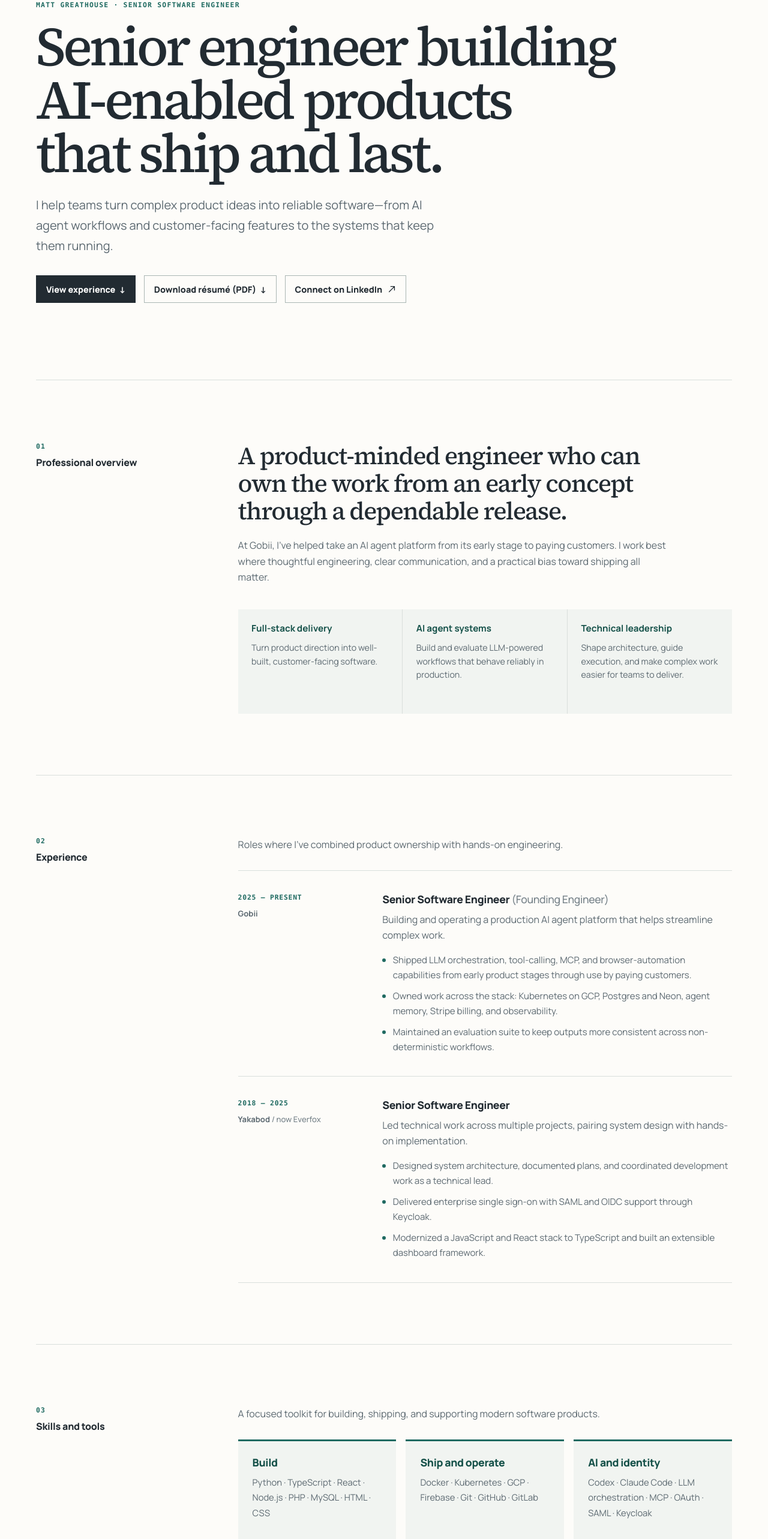
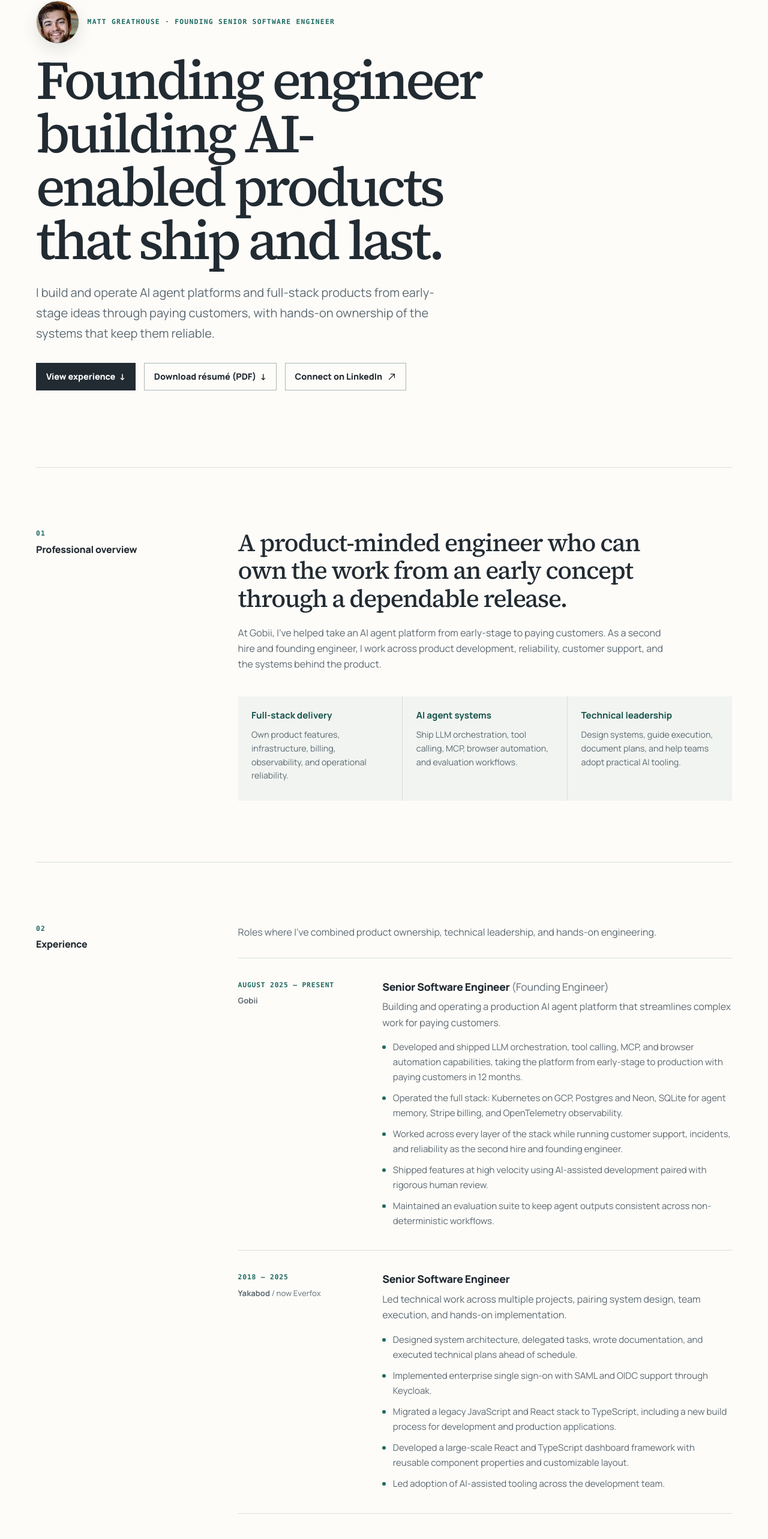
Before and after one commit to matt-greathouse/mattgreat.house, a React (Vite) app: page / in a window 1280 px wide. Shown: the part 222-2788 px from the top of the page at 60% size. Built offline with nearby package versions, Linux system fonts and the light colour scheme.

Commit message:
Update portfolio profile and experience details

```diff
--- a/index.html
+++ b/index.html
@@ -44,6 +44,7 @@
             "url": "https://mattgreat.house/",
             "jobTitle": "Senior Software Engineer",
             "description": "Founding senior software engineer building AI agent systems and reliable full-stack products.",
+            "image": "https://mattgreat.house/matt-greathouse-headshot.jpg",
             "email": "mailto:matt@mattgreat.house",
             "telephone": "+1-717-408-8083",
             "sameAs": [
--- a/public/plain.css
+++ b/public/plain.css
@@ -41,6 +41,9 @@ main { padding-bottom: 3rem; }
 section { padding: 3.5rem 0; border-bottom: 1px solid var(--line); scroll-margin-top: 1rem; }
 .hero { padding-top: 5.5rem; }
 .eyebrow, .date { margin: 0 0 .7rem; color: var(--accent); font-family: ui-monospace, SFMono-Regular, Menlo, monospace; font-size: .78rem; font-weight: 800; letter-spacing: .05em; line-height: 1.4; text-transform: uppercase; }
+.hero-identity { display: flex; align-items: center; gap: .85rem; margin-bottom: 1rem; }
+.hero-identity .eyebrow { margin: 0; }
+.hero-headshot { width: 72px; height: 72px; border: 1px solid var(--line); border-radius: 50%; object-fit: cover; box-shadow: 0 10px 24px color-mix(in srgb, var(--ink) 12%, transparent); }
 h1, h2, h3, p { margin-top: 0; }
 h1, h2 { max-width: 22ch; font-family: Georgia, "Times New Roman", serif; font-weight: 600; line-height: 1.12; text-wrap: balance; }
 h1 { margin-bottom: 1.2rem; font-size: clamp(2.5rem, 8vw, 4.4rem); letter-spacing: -.04em; }
--- a/public/plain.html
+++ b/public/plain.html
@@ -28,44 +28,51 @@
 
     <main class="wrapper" id="content">
       <section class="hero" id="top" aria-labelledby="page-title">
-        <p class="eyebrow">Matt Greathouse · Senior software engineer</p>
-        <h1 id="page-title">Senior engineer building AI-enabled products that ship and last.</h1>
-        <p>I help teams turn complex product ideas into reliable software—from AI agent workflows and customer-facing features to the systems that keep them running.</p>
+        <div class="hero-identity">
+          <img class="hero-headshot" src="/matt-greathouse-headshot.jpg" width="72" height="72" alt="Matt Greathouse" />
+          <p class="eyebrow">Matt Greathouse · Founding senior software engineer</p>
+        </div>
+        <h1 id="page-title">Founding engineer building AI-enabled products that ship and last.</h1>
+        <p>I build and operate AI agent platforms and full-stack products from early-stage ideas through paying customers, with hands-on ownership of the systems that keep them reliable.</p>
         <p class="hero-links"><a href="#experience">View experience</a><a href="/resume/">View résumé</a><a href="/matt-greathouse-resume.pdf" download>Download résumé (PDF)</a><a href="https://www.linkedin.com/in/matt-greathouse-977aa6110/" target="_blank" rel="noreferrer">Connect on LinkedIn <span aria-hidden="true">↗</span></a></p>
       </section>
 
       <section id="overview" aria-labelledby="overview-title">
         <p class="eyebrow">01 · Professional overview</p>
         <h2 id="overview-title">A product-minded engineer who can own the work from an early concept through a dependable release.</h2>
-        <p>At Gobii, I&apos;ve helped take an AI agent platform from its early stage to paying customers. I work best where thoughtful engineering, clear communication, and a practical bias toward shipping all matter.</p>
+        <p>At Gobii, I&apos;ve helped take an AI agent platform from early-stage to paying customers. As a second hire and founding engineer, I work across product development, reliability, customer support, and the systems behind the product.</p>
         <dl class="strengths">
-          <div><dt>Full-stack delivery</dt><dd>Turn product direction into well-built, customer-facing software.</dd></div>
-          <div><dt>AI agent systems</dt><dd>Build and evaluate LLM-powered workflows that behave reliably in production.</dd></div>
-          <div><dt>Technical leadership</dt><dd>Shape architecture, guide execution, and make complex work easier for teams to deliver.</dd></div>
+          <div><dt>Full-stack delivery</dt><dd>Own product features, infrastructure, billing, observability, and operational reliability.</dd></div>
+          <div><dt>AI agent systems</dt><dd>Ship LLM orchestration, tool calling, MCP, browser automation, and evaluation workflows.</dd></div>
+          <div><dt>Technical leadership</dt><dd>Design systems, guide execution, document plans, and help teams adopt practical AI tooling.</dd></div>
         </dl>
       </section>
 
       <section id="experience" aria-labelledby="experience-title">
         <p class="eyebrow">02 · Experience</p>
-        <h2 id="experience-title">Roles where I&apos;ve combined product ownership with hands-on engineering.</h2>
+        <h2 id="experience-title">Roles where I&apos;ve combined product ownership, technical leadership, and hands-on engineering.</h2>
 
         <article>
-          <header><p class="date">2025 — Present</p><h3>Gobii · Senior Software Engineer (Founding Engineer)</h3></header>
-          <p>Building and operating a production AI agent platform that helps streamline complex work.</p>
+          <header><p class="date">August 2025 — Present</p><h3>Gobii · Senior Software Engineer (Founding Engineer)</h3></header>
+          <p>Building and operating a production AI agent platform that streamlines complex work for paying customers.</p>
           <ul>
-            <li>Shipped LLM orchestration, tool-calling, MCP, and browser-automation capabilities from early product stages through use by paying customers.</li>
-            <li>Owned work across the stack: Kubernetes on GCP, Postgres and Neon, agent memory, Stripe billing, and observability.</li>
-            <li>Maintained an evaluation suite to keep outputs more consistent across non-deterministic workflows.</li>
+            <li>Developed and shipped LLM orchestration, tool calling, MCP, and browser automation capabilities, taking the platform from early-stage to production with paying customers in 12 months.</li>
+            <li>Operated the full stack: Kubernetes on GCP, Postgres and Neon, SQLite for agent memory, Stripe billing, and OpenTelemetry observability.</li>
+            <li>Worked across every layer of the stack while running customer support, incidents, and reliability as the second hire and founding engineer.</li>
+            <li>Shipped features at high velocity using AI-assisted development paired with rigorous human review.</li>
+            <li>Maintained an evaluation suite to keep agent outputs consistent across non-deterministic workflows.</li>
           </ul>
         </article>
 
         <article>
           <header><p class="date">2018 — 2025</p><h3>Yakabod (now Everfox) · Senior Software Engineer</h3></header>
-          <p>Led technical work across multiple projects, pairing system design with hands-on implementation.</p>
+          <p>Led technical work across multiple projects, pairing system design, team execution, and hands-on implementation.</p>
           <ul>
-            <li>Designed system architecture, documented plans, and coordinated development work as a technical lead.</li>
-            <li>Delivered enterprise single sign-on with SAML and OIDC support through Keycloak.</li>
-            <li>Modernized a JavaScript and React stack to TypeScript and built an extensible dashboard framework.</li>
+            <li>Designed system architecture, delegated tasks, wrote documentation, and executed technical plans ahead of schedule.</li>
+            <li>Implemented enterprise single sign-on with SAML and OIDC support through Keycloak.</li>
+            <li>Migrated a legacy JavaScript and React stack to TypeScript, including a new build process for development and production applications.</li>
+            <li>Developed a large-scale React and TypeScript dashboard framework with reusable component properties and customizable layout.</li>
+            <li>Led adoption of AI-assisted tooling across the development team.</li>
           </ul>
         </article>
       </section>
@@ -74,9 +81,9 @@
         <p class="eyebrow">03 · Skills and tools</p>
         <h2 id="skills-title">A focused toolkit for building, shipping, and supporting modern software products.</h2>
         <dl class="skill-list">
-          <div><dt>Build</dt><dd>Python · TypeScript · React · Node.js · PHP · MySQL · HTML · CSS</dd></div>
-          <div><dt>Ship and operate</dt><dd>Docker · Kubernetes · GCP · Firebase · Git · GitHub · GitLab</dd></div>
-          <div><dt>AI and identity</dt><dd>Codex · Claude Code · LLM orchestration · MCP · OAuth · SAML · Keycloak</dd></div>
+          <div><dt>Build</dt><dd>Python · TypeScript · React · Node.js · Java · PHP · SQLite · MySQL · HTML · CSS · SCSS</dd></div>
+          <div><dt>Ship and operate</dt><dd>Docker · Kubernetes · GCP · Azure · Firebase · Postgres · Neon · Stripe · OpenTelemetry · Git</dd></div>
+          <div><dt>AI and identity</dt><dd>Codex · Claude Code · LLM orchestration · MCP · API development · OAuth · SAML · OIDC · Keycloak</dd></div>
         </dl>
       </section>
 
@@ -84,8 +91,8 @@
         <p class="eyebrow">04 · Background</p>
         <h2 id="background-title">A strong technical foundation, with years of practical web work alongside it.</h2>
         <dl class="background-list">
-          <div><dt>Education</dt><dd>Bachelor&apos;s degree in Computer Information Systems, Grove City College.</dd></div>
-          <div><dt>Additional experience</dt><dd>Freelance web developer and technical support since 2014, building and maintaining websites for clients.</dd></div>
+          <div><dt>Education</dt><dd>Bachelor&apos;s degree in Computer Information Systems, Grove City College, 2018.</dd></div>
+          <div><dt>Additional experience</dt><dd>Freelance web developer and technical support since 2014, plus internships at Highgear and Global Data Consultants.</dd></div>
         </dl>
       </section>
 
--- a/public/resume/index.html
+++ b/public/resume/index.html
@@ -28,6 +28,7 @@
           "name": "Matt Greathouse",
           "url": "https://mattgreat.house/",
           "jobTitle": "Senior Software Engineer",
+          "image": "https://mattgreat.house/matt-greathouse-headshot.jpg",
           "email": "mailto:matt@mattgreat.house",
           "telephone": "+1-717-408-8083",
           "sameAs": [
--- a/src/main.tsx
+++ b/src/main.tsx
@@ -132,9 +132,12 @@ function App() {
 
       <main id="content">
         <section className="hero page-shell" id="top" aria-labelledby="hero-title">
-          <p className="kicker">Matt Greathouse · Senior software engineer</p>
-          <h1 id="hero-title">Senior engineer building AI-enabled products that ship and last.</h1>
-          <p className="hero-copy">I help teams turn complex product ideas into reliable software—from AI agent workflows and customer-facing features to the systems that keep them running.</p>
+          <div className="hero-identity">
+            <img className="hero-headshot" src="/matt-greathouse-headshot.jpg" width="72" height="72" alt="Matt Greathouse" />
+            <p className="kicker">Matt Greathouse · Founding senior software engineer</p>
+          </div>
+          <h1 id="hero-title">Founding engineer building AI-enabled products that ship and last.</h1>
+          <p className="hero-copy">I build and operate AI agent platforms and full-stack products from early-stage ideas through paying customers, with hands-on ownership of the systems that keep them reliable.</p>
           <div className="hero-actions">
             <a className="button button-primary" href="#experience">View experience <span aria-hidden="true">↓</span></a>
             <a className="button button-secondary" href="/matt-greathouse-resume.pdf" download>Download résumé (PDF) <span aria-hidden="true">↓</span></a>
@@ -146,11 +149,11 @@ function App() {
           <SectionHeading number="01" title="Professional overview" />
           <div className="section-content">
             <p className="section-lede" id="overview-title">A product-minded engineer who can own the work from an early concept through a dependable release.</p>
-            <p className="section-copy">At Gobii, I&apos;ve helped take an AI agent platform from its early stage to paying customers. I work best where thoughtful engineering, clear communication, and a practical bias toward shipping all matter.</p>
+            <p className="section-copy">At Gobii, I&apos;ve helped take an AI agent platform from early-stage to paying customers. As a second hire and founding engineer, I work across product development, reliability, customer support, and the systems behind the product.</p>
             <ul className="strength-list" aria-label="Core strengths">
-              <li><strong>Full-stack delivery</strong><span>Turn product direction into well-built, customer-facing software.</span></li>
-              <li><strong>AI agent systems</strong><span>Build and evaluate LLM-powered workflows that behave reliably in production.</span></li>
-              <li><strong>Technical leadership</strong><span>Shape architecture, guide execution, and make complex work easier for teams to deliver.</span></li>
+              <li><strong>Full-stack delivery</strong><span>Own product features, infrastructure, billing, observability, and operational reliability.</span></li>
+              <li><strong>AI agent systems</strong><span>Ship LLM orchestration, tool calling, MCP, browser automation, and evaluation workflows.</span></li>
+              <li><strong>Technical leadership</strong><span>Design systems, guide execution, document plans, and help teams adopt practical AI tooling.</span></li>
             </ul>
           </div>
         </section>
@@ -158,17 +161,19 @@ function App() {
         <section className="page-shell section" id="experience" aria-labelledby="experience-title">
           <SectionHeading number="02" title="Experience" />
           <div className="section-content">
-            <p className="section-intro" id="experience-title">Roles where I&apos;ve combined product ownership with hands-on engineering.</p>
+            <p className="section-intro" id="experience-title">Roles where I&apos;ve combined product ownership, technical leadership, and hands-on engineering.</p>
             <div className="experience-list">
               <article className="experience-card">
-                <div className="experience-meta"><p>2025 — Present</p><p>Gobii</p></div>
+                <div className="experience-meta"><p>August 2025 — Present</p><p>Gobii</p></div>
                 <div className="experience-details">
                   <h3>Senior Software Engineer <span>(Founding Engineer)</span></h3>
-                  <p>Building and operating a production AI agent platform that helps streamline complex work.</p>
+                  <p>Building and operating a production AI agent platform that streamlines complex work for paying customers.</p>
                   <ul>
-                    <li>Shipped LLM orchestration, tool-calling, MCP, and browser-automation capabilities from early product stages through use by paying customers.</li>
-                    <li>Owned work across the stack: Kubernetes on GCP, Postgres and Neon, agent memory, Stripe billing, and observability.</li>
-                    <li>Maintained an evaluation suite to keep outputs more consistent across non-deterministic workflows.</li>
+                    <li>Developed and shipped LLM orchestration, tool calling, MCP, and browser automation capabilities, taking the platform from early-stage to production with paying customers in 12 months.</li>
+                    <li>Operated the full stack: Kubernetes on GCP, Postgres and Neon, SQLite for agent memory, Stripe billing, and OpenTelemetry observability.</li>
+                    <li>Worked across every layer of the stack while running customer support, incidents, and reliability as the second hire and founding engineer.</li>
+                    <li>Shipped features at high velocity using AI-assisted development paired with rigorous human review.</li>
+                    <li>Maintained an evaluation suite to keep agent outputs consistent across non-deterministic workflows.</li>
                   </ul>
                 </div>
               </article>
@@ -176,11 +181,13 @@ function App() {
                 <div className="experience-meta"><p>2018 — 2025</p><p>Yakabod <span>/ now Everfox</span></p></div>
                 <div className="experience-details">
                   <h3>Senior Software Engineer</h3>
-                  <p>Led technical work across multiple projects, pairing system design with hands-on implementation.</p>
+                  <p>Led technical work across multiple projects, pairing system design, team execution, and hands-on implementation.</p>
                   <ul>
-                    <li>Designed system architecture, documented plans, and coordinated development work as a technical lead.</li>
-                    <li>Delivered enterprise single sign-on with SAML and OIDC support through Keycloak.</li>
-                    <li>Modernized a JavaScript and React stack to TypeScript and built an extensible dashboard framework.</li>
+                    <li>Designed system architecture, delegated tasks, wrote documentation, and executed technical plans ahead of schedule.</li>
+                    <li>Implemented enterprise single sign-on with SAML and OIDC support through Keycloak.</li>
+                    <li>Migrated a legacy JavaScript and React stack to TypeScript, including a new build process for development and production applications.</li>
+                    <li>Developed a large-scale React and TypeScript dashboard framework with reusable component properties and customizable layout.</li>
+                    <li>Led adoption of AI-assisted tooling across the development team.</li>
                   </ul>
                 </div>
               </article>
@@ -193,9 +200,9 @@ function App() {
           <div className="section-content">
             <p className="section-intro" id="skills-title">A focused toolkit for building, shipping, and supporting modern software products.</p>
             <div className="skill-groups">
-              <section><h3>Build</h3><p>Python · TypeScript · React · Node.js · PHP · MySQL · HTML · CSS</p></section>
-              <section><h3>Ship and operate</h3><p>Docker · Kubernetes · GCP · Firebase · Git · GitHub · GitLab</p></section>
-              <section><h3>AI and identity</h3><p>Codex · Claude Code · LLM orchestration · MCP · OAuth · SAML · Keycloak</p></section>
+              <section><h3>Build</h3><p>Python · TypeScript · React · Node.js · Java · PHP · SQLite · MySQL · HTML · CSS · SCSS</p></section>
+              <section><h3>Ship and operate</h3><p>Docker · Kubernetes · GCP · Azure · Firebase · Postgres · Neon · Stripe · OpenTelemetry · Git</p></section>
+              <section><h3>AI and identity</h3><p>Codex · Claude Code · LLM orchestration · MCP · API development · OAuth · SAML · OIDC · Keycloak</p></section>
             </div>
           </div>
         </section>
@@ -205,8 +212,8 @@ function App() {
           <div className="section-content background-content">
             <p className="section-lede" id="background-title">A strong technical foundation, with years of practical web work alongside it.</p>
             <div className="background-details">
-              <div><h3>Education</h3><p>Bachelor&apos;s degree in Computer Information Systems, Grove City College.</p></div>
-              <div><h3>Additional experience</h3><p>Freelance web developer and technical support since 2014, building and maintaining websites for clients.</p></div>
+              <div><h3>Education</h3><p>Bachelor&apos;s degree in Computer Information Systems, Grove City College, 2018.</p></div>
+              <div><h3>Additional experience</h3><p>Freelance web developer and technical support since 2014, plus internships at Highgear and Global Data Consultants.</p></div>
             </div>
           </div>
         </section>
--- a/src/styles.css
+++ b/src/styles.css
@@ -141,6 +141,8 @@ nav a:hover::after, nav a:focus-visible::after { transform: scaleX(1); }
 
 .hero { max-width: 1160px; padding: clamp(5.5rem, 11vw, 9rem) 0 clamp(5rem, 10vw, 8rem); }
 .kicker, .section-heading > p { margin: 0; color: var(--accent); font-family: ui-monospace, SFMono-Regular, Menlo, monospace; font-size: .71rem; font-weight: 800; letter-spacing: .11em; line-height: 1.4; text-transform: uppercase; }
+.hero-identity { display: flex; align-items: center; gap: .85rem; }
+.hero-headshot { width: 72px; height: 72px; border: 1px solid var(--rule); border-radius: 50%; object-fit: cover; box-shadow: 0 10px 24px color-mix(in srgb, var(--ink) 12%, transparent); }
 h1, h2, h3, p { margin-top: 0; }
 h1, h2, .section-lede { font-family: var(--display); font-weight: 500; }
 h1 { max-width: 970px; margin: 1rem 0 1.6rem; font-size: clamp(3.1rem, 7.1vw, 6.85rem); letter-spacing: -.055em; line-height: .98; text-wrap: balance; }
```
Also changed, not shown: public/matt-greathouse-headshot.jpg (added).
